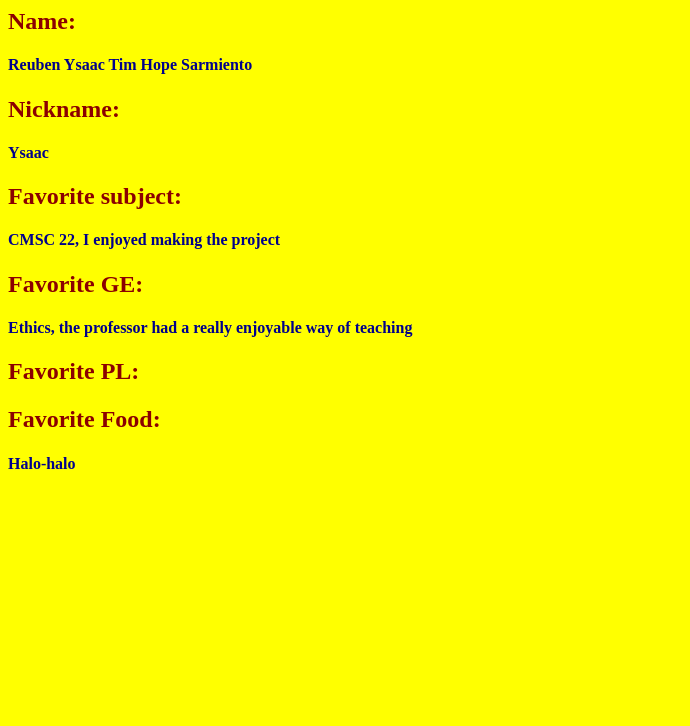
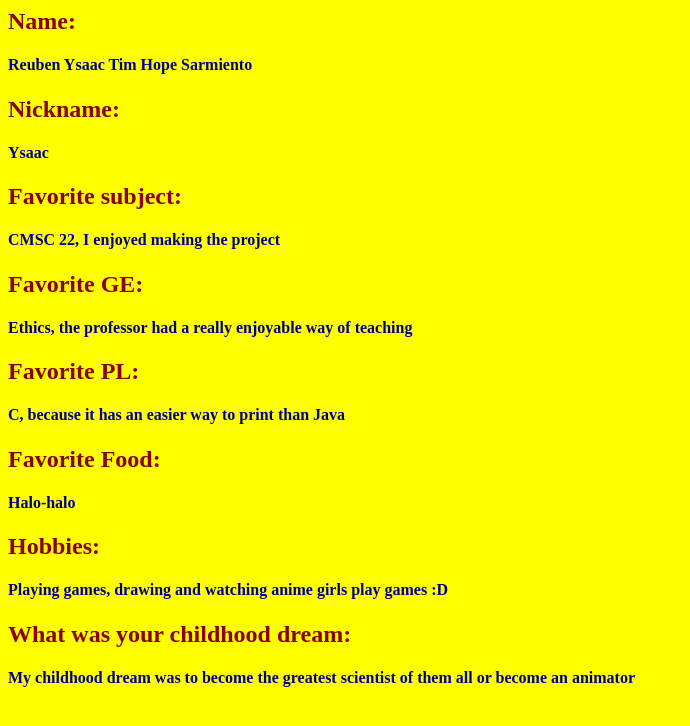
Before and after one commit to YsaacSarmiento/YsaacSarmiento.github.io, a plain HTML site: page index.html in a window 1280 px wide. Shown: the whole page, without its empty margins (0-690 px from the left). Drawn offline with Linux system fonts and the light colour scheme.

Commit message:
added hobbies and childhood dream

```diff
--- a/index.html
+++ b/index.html
@@ -13,8 +13,12 @@
 		<h2>Favorite GE: </h2>
 		<h4>Ethics, the professor had a really enjoyable way of teaching</h4>
 		<h2>Favorite PL:</h2>
-		<h4></h4>
+		<h4>C, because it has an easier way to print than Java</h4>
 		<h2>Favorite Food: </h2>
 		<h4>Halo-halo</h4>
+		<h2>Hobbies: </h2>
+		<h4>Playing games, drawing and watching anime girls play games :D</h4>
+		<h2>What was your childhood dream: </h2>
+		<h4>My childhood dream was to become the greatest scientist of them all or become an animator</h4>
 	</body>
 </html>
```
